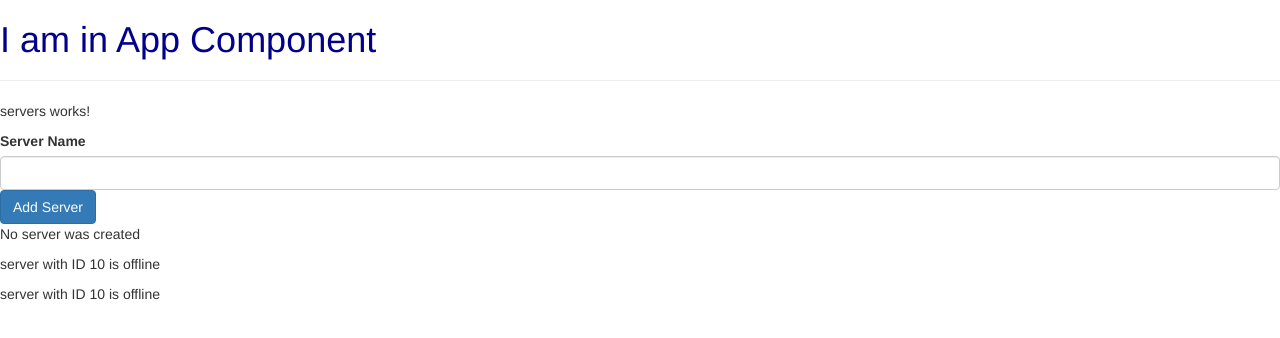
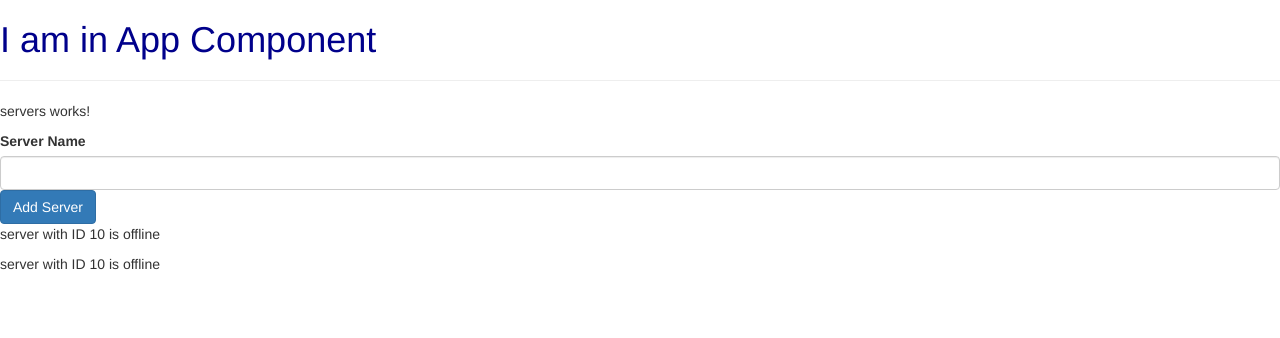
Before and after one commit to yashwanthanands/angular-tutorial, an Angular app in the folder angular-basics/: page / in a window 1280 px wide. Shown: the top 338 px of the page. Built offline with nearby package versions, Linux system fonts and the light colour scheme.

Commit message:
Added implementation for ngIf Directive

```diff
--- a/angular-basics/src/app/servers/servers.component.html
+++ b/angular-basics/src/app/servers/servers.component.html
@@ -12,6 +12,6 @@
 (click) ="onCreateServer()">
 Add Server
 </button>
-<p> {{ serverCreationStatus }}</p>
+<p *ngIf="serverCreated"> {{ serverCreationStatus }}</p>
 <app-server></app-server>
 <app-server></app-server>
--- a/angular-basics/src/app/servers/servers.component.ts
+++ b/angular-basics/src/app/servers/servers.component.ts
@@ -21,6 +21,7 @@
   allowNewServer = false;
   serverCreationStatus = 'No server was created';
   serverName ='';
+  serverCreated = false;
   constructor() {
     setTimeout(() => {
       this.allowNewServer = true;
@@ -28,6 +29,7 @@
   }
 
   onCreateServer() {
+    this.serverCreated = true;
     this.serverCreationStatus = 'Server was created . Name is ' + this.serverName;
     return this.serverCreationStatus;
   }
```
